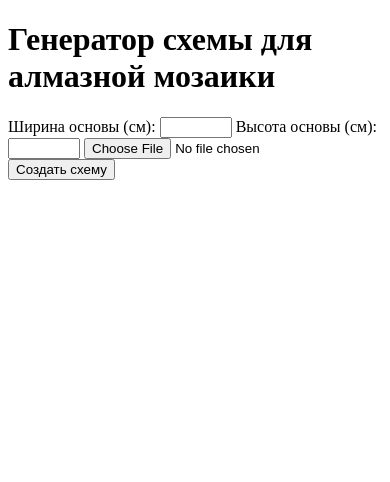
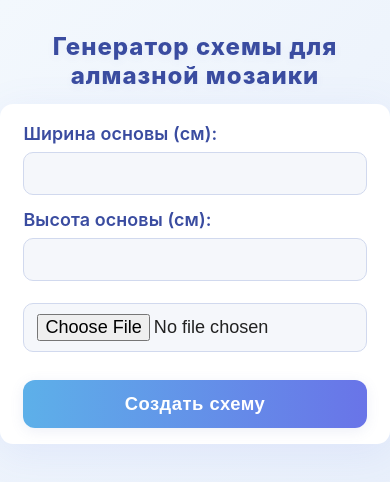
Before and after one commit to iamcarinn/diamond-mosaic, a plain HTML site: page static/index.html in a window 390 px wide. Drawn offline with Linux system fonts and the light colour scheme.

Commit message:
Добавлены минимальные стили

```diff
--- a/static/index.html
+++ b/static/index.html
@@ -3,7 +3,7 @@
 <head>
   <meta charset="UTF-8" />
   <title>Алмазная мозаика</title>
-  <link rel="stylesheet" href="style.css" />
+  <link rel="stylesheet" href="/static/style.css" />
 </head>
 <body>
   <h1>Генератор схемы для алмазной мозаики</h1>
--- a/static/script.js
+++ b/static/script.js
@@ -39,7 +39,7 @@ document.getElementById("uploadForm").addEventListener("submit", async function
     a.click();
     window.URL.revokeObjectURL(url);
 
-    status.textContent = "Готово! PNG-файл скачан.";
+    status.textContent = "Готово! PDF-файл скачан.";
   } catch (err) {
     console.error(err);
     status.textContent = "Произошла ошибка при генерации схемы.";
--- a/static/style.css
+++ b/static/style.css
@@ -0,0 +1,103 @@
+body {
+  min-height: 100vh;
+  margin: 0;
+  background: linear-gradient(135deg, #f3f8fd 0%, #e4ecfa 100%);
+  font-family: 'Inter', 'Segoe UI', Arial, sans-serif;
+  color: #222;
+}
+
+h1 {
+  text-align: center;
+  margin-top: 54px;
+  margin-bottom: 32px;
+  font-size: 2.6rem;
+  color: #3a4ca0;
+  letter-spacing: 1px;
+  font-weight: 800;
+  text-shadow: 0 3px 8px rgba(90, 110, 185, 0.06);
+}
+
+form#uploadForm {
+  background: #fff;
+  max-width: 440px;
+  margin: 0 auto;
+  border-radius: 24px;
+  box-shadow: 0 8px 40px rgba(110, 130, 240, 0.10);
+  display: flex;
+  flex-direction: column;
+  gap: 23px;
+  padding: 38px 36px 26px 36px;
+}
+
+form#uploadForm label {
+  display: flex;
+  flex-direction: column;
+  font-size: 1.12rem;
+  color: #3a4ca0;
+  font-weight: 600;
+  letter-spacing: 0.1px;
+}
+
+form#uploadForm input[type="number"],
+form#uploadForm input[type="file"] {
+  margin-top: 8px;
+  font-size: 1.13rem;
+  background: #f5f7fb;
+  padding: 10px 13px;
+  border: 1.5px solid #d1d9ee;
+  border-radius: 10px;
+  box-sizing: border-box;
+  transition: border-color 0.18s;
+}
+
+form#uploadForm input[type="number"]:focus,
+form#uploadForm input[type="file"]:focus {
+  border-color: #597ce4;
+  outline: none;
+}
+
+form#uploadForm button {
+  margin-top: 14px;
+  background: linear-gradient(90deg, #5db0e9 0%, #6974e8 100%);
+  color: #fff;
+  font-size: 1.15rem;
+  font-weight: 700;
+  border: none;
+  border-radius: 12px;
+  padding: 13px 0;
+  box-shadow: 0 3px 14px rgba(90, 110, 185, 0.11);
+  cursor: pointer;
+  letter-spacing: 0.5px;
+  transition: background 0.18s, transform 0.14s;
+}
+
+form#uploadForm button:hover {
+  background: linear-gradient(90deg, #6974e8 0%, #5db0e9 100%);
+  transform: translateY(-2px) scale(1.03);
+}
+
+#status {
+  text-align: center;
+  margin-top: 32px;
+  font-size: 1.12rem;
+  color: #3a4ca0;
+  font-weight: 500;
+}
+
+@media (max-width: 600px) {
+  h1 {
+    font-size: 1.5rem;
+    margin-top: 32px;
+    margin-bottom: 14px;
+  }
+  form#uploadForm {
+    max-width: 98vw;
+    padding: 19px 6vw 16px 6vw;
+    border-radius: 13px;
+    gap: 14px;
+  }
+  #status {
+    font-size: 0.99rem;
+    margin-top: 18px;
+  }
+}
```
Also changed, not shown: 1 other file.
